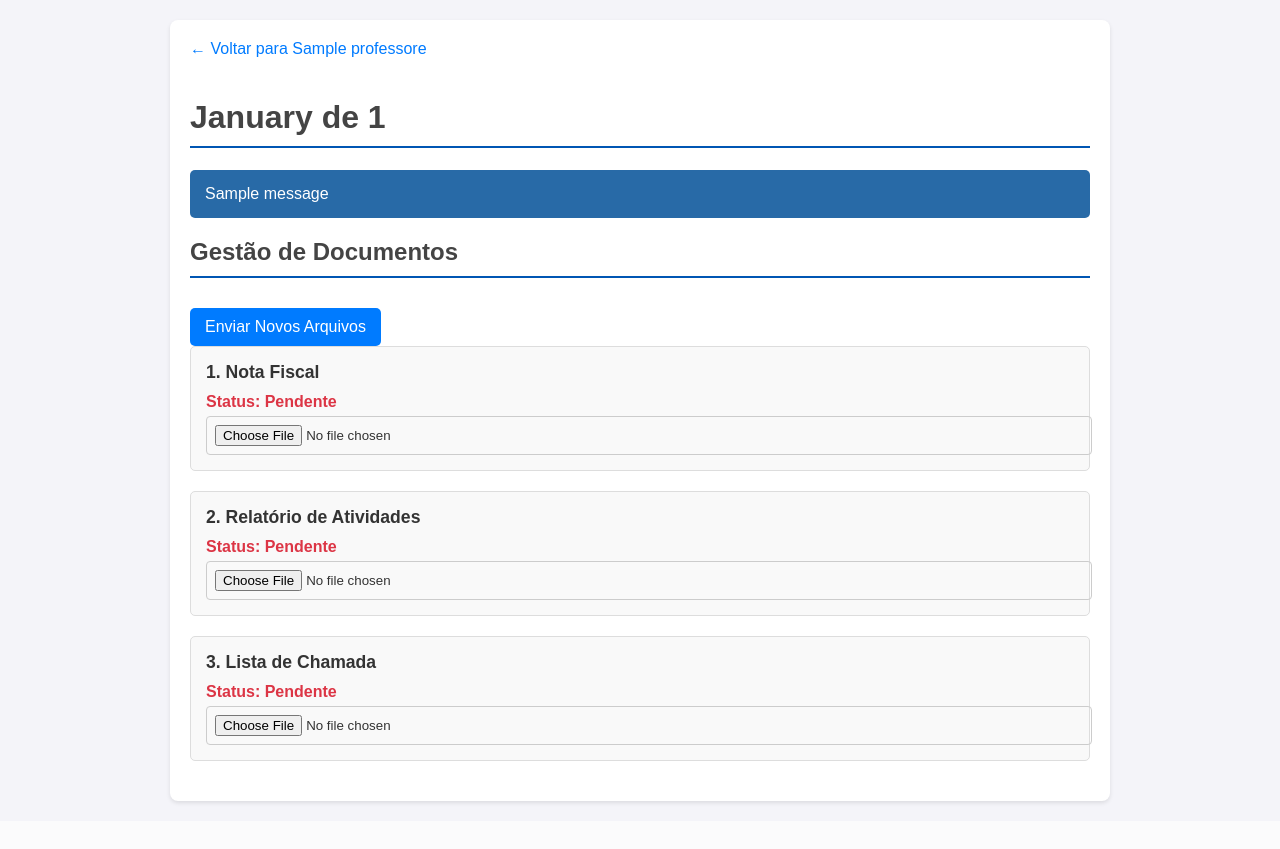
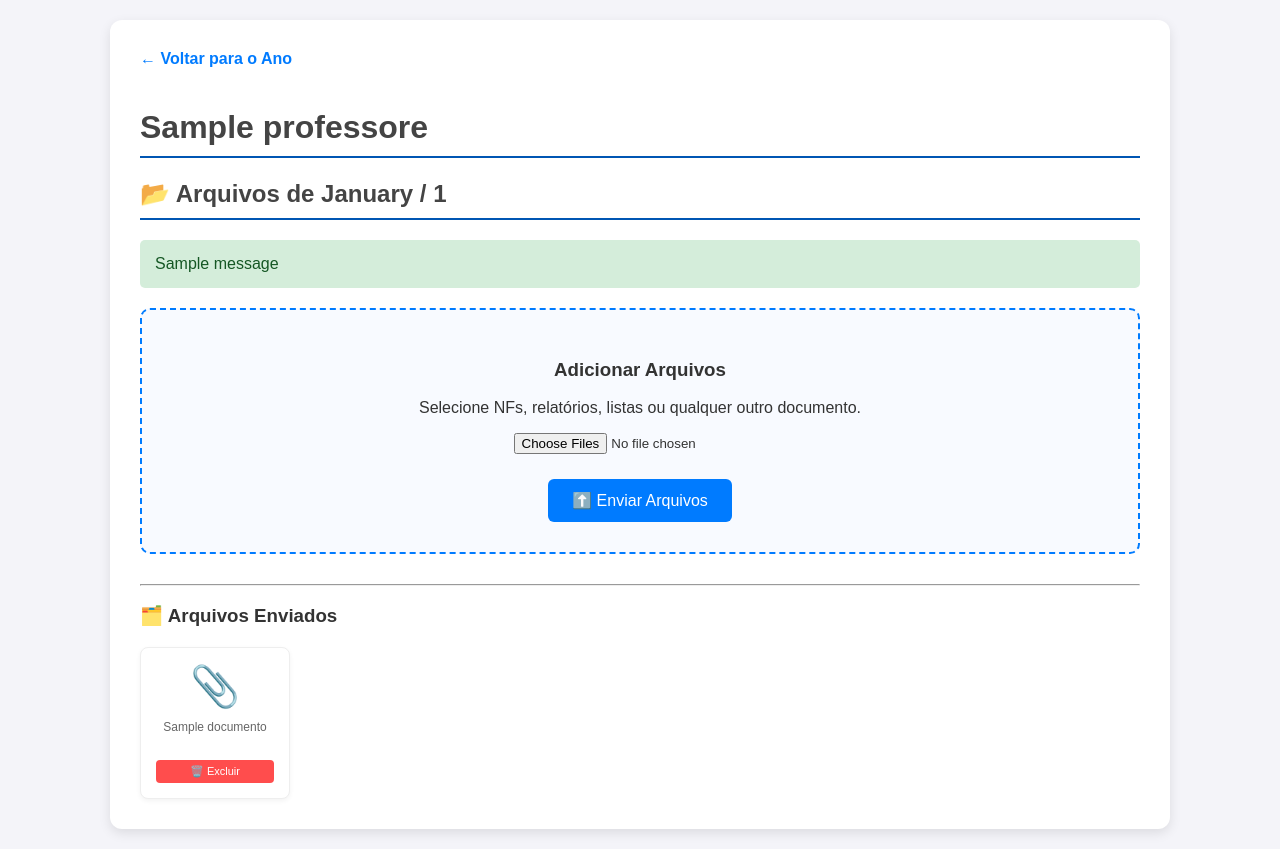
Before and after one commit to TailorKz/Projeto_Gestao_Professores, a Flask app: page /professor/1/1/1 in a window 1280 px wide. Before the commit the page ends 805 px from the top, so only its background shows below. Run offline with Flask 3, Linux system fonts and the light colour scheme; one stand-in notice (Sample message) is shown; a database or web service that is not in the repository returns one stand-in record (values such as "Sample title"); parts of the project's set-up code (start-up, migrations or seed data) failed here and were passed over; some libraries are stand-ins or nearby versions.

Commit message:
remoção do ocr para otimizar código e novo sistema de arquivos

````diff
--- a/app.py
+++ b/app.py
@@ -3,7 +3,6 @@ from flask import Flask, render_template, abort, url_for, request, redirect, fla
 import datetime
 import os
 from werkzeug.utils import secure_filename
-from ocr_processor import processar_nf
 from pypdf import PdfWriter
 from openpyxl import Workbook
 from openpyxl.styles import Font
@@ -162,60 +161,62 @@ def detalhes_professor(professor_id):
 def mes_detalhes(professor_id, ano, mes):
     conn = get_db_connection()
     db = conn.cursor(cursor_factory=psycopg2.extras.DictCursor)
+
+    # Busca dados do professor
     db.execute('SELECT * FROM professores WHERE id = %s', (professor_id,))
     professor = db.fetchone()
     if professor is None: abort(404)
+
     nome_mes = datetime.date(ano, mes, 1).strftime('%B').capitalize()
 
+    # LÓGICA DE UPLOAD SIMPLIFICADA
     if request.method == 'POST':
         if not s3_client:
             flash("Configuração de armazenamento na nuvem não encontrada.", "error")
             return redirect(request.url)
 
-        arquivos = {'NF': request.files.get('nota_fiscal'), 'Relatorio': request.files.get('relatorio'), 'Chamada': request.files.get('chamada')}
-        for tipo, arquivo in arquivos.items():
+        # Pega a lista de arquivos do campo único 'arquivos_gerais'
+        arquivos = request.files.getlist('arquivos_gerais')
+
+        uploads_realizados = 0
+        for arquivo in arquivos:
             if arquivo and arquivo.filename != '':
-                filename_seguro = secure_filename(arquivo.filename)
+                filename_original = arquivo.filename
+                filename_seguro = secure_filename(filename_original)
 
-                # CÓDIGO CORRIGIDO
+                # Caminho temporário
                 caminho_temporario = os.path.join(app.config['UPLOAD_FOLDER'], filename_seguro)
                 arquivo.save(caminho_temporario)
 
-                # Processa o arquivo do caminho salvo
-                if tipo == 'NF':
-                    dados_ocr = processar_nf(caminho_temporario)
-                    print(f"DEBUG: Dados extraídos do OCR para a NF: {dados_ocr}")
-                    nf_numero = dados_ocr.get('numero')
-                    nf_data = dados_ocr.get('data')
-                    nf_valor = dados_ocr.get('valor')
-                else:
-                    dados_ocr = {}
-                    nf_numero = None
-                    nf_data = None
-                    nf_valor = None
+                # Nome final no R2 (Cloudflare)
+                # Ex: 15/2026/03/documento.pdf
+                nome_final_r2 = f"{professor_id}/{ano}/{mes}/{filename_seguro}"
 
-                # Faz o upload para o R2 e remove o arquivo temporário
-                nome_final_r2 = f"{professor_id}/{ano}/{mes}/{tipo}_{filename_seguro}"
                 try:
                     s3_client.upload_file(caminho_temporario, BUCKET_NAME, nome_final_r2)
-                    os.remove(caminho_temporario)
+                    os.remove(caminho_temporario) # Limpa temp
+
+                    # Insere no banco (SEM OCR, SEM TIPO)
                     db.execute(
-                    'INSERT INTO documentos (professor_id, mes, ano, tipo_documento, caminho_arquivo, nf_numero, nf_data, nf_valor) VALUES (%s, %s, %s, %s, %s, %s, %s, %s)',
-                    (professor_id, mes, ano, tipo, nome_final_r2, nf_numero, nf_data, nf_valor)
+                        'INSERT INTO documentos (professor_id, mes, ano, caminho_arquivo, nome_original) VALUES (%s, %s, %s, %s, %s)',
+                        (professor_id, mes, ano, nome_final_r2, filename_original)
                     )
+                    uploads_realizados += 1
                 except Exception as e:
-                    flash(f"Erro ao fazer upload: {e}", "error")
+                    flash(f"Erro ao fazer upload de {filename_original}: {e}", "error")
 
         conn.commit()
-        db.close()
-        conn.close()
-        flash('Documentos enviados com sucesso!', 'success')
+        if uploads_realizados > 0:
+            flash(f'{uploads_realizados} arquivos enviados com sucesso!', 'success')
         return redirect(url_for('mes_detalhes', professor_id=professor_id, ano=ano, mes=mes))
 
-    db.execute('SELECT * FROM documentos WHERE professor_id = %s AND mes = %s AND ano = %s', (professor_id, mes, ano))
-    docs_db = db.fetchall()
-    documentos = {doc['tipo_documento']: doc for doc in docs_db}
+    # LÓGICA DE VISUALIZAÇÃO
+    db.execute('SELECT * FROM documentos WHERE professor_id = %s AND mes = %s AND ano = %s ORDER BY data_upload DESC', (professor_id, mes, ano))
+    documentos = db.fetchall()
+
     db.close()
+    conn.close()
+
     return render_template('mes_detalhes.html', professor=professor, mes_numero=mes, nome_mes=nome_mes, ano=ano, documentos=documentos)
 
 @app.route('/view/<path:filename>')
--- a/requirements.txt
+++ b/requirements.txt
@@ -1,5 +1,4 @@
 Flask==3.0.0
-pytesseract==0.3.10
 Pillow
 PyMuPDF==1.23.8
 pypdf==4.0.1
--- a/templates/mes_detalhes.html
+++ b/templates/mes_detalhes.html
@@ -2,124 +2,114 @@
 <html lang="pt-br">
 <head>
     <meta charset="UTF-8">
-    <meta name="viewport" content="width=device-width, initial-scale=1.0">
-    <title>{{ nome_mes }} - {{ professor['nome'] }}</title>
+    <title>Gerenciar Mês - {{ professor['nome'] }}</title>
     <link rel="icon" href="{{ url_for('static', filename='logo.ico') }}">
     <style>
         body { font-family: Arial, sans-serif; background-color: #f4f4f9; color: #333; margin: 0; padding: 20px; }
-        .container { max-width: 900px; margin: auto; background: white; padding: 20px; border-radius: 8px; box-shadow: 0 2px 4px rgba(0,0,0,0.1); }
+        .container { max-width: 1000px; margin: auto; background: white; padding: 30px; border-radius: 12px; box-shadow: 0 4px 12px rgba(0,0,0,0.1); }
         h1, h2 { color: #444; border-bottom: 2px solid #0056b3; padding-bottom: 10px; }
-        .back-link { display: inline-block; margin-bottom: 20px; color: #007bff; text-decoration: none; }
-        .back-link:hover { text-decoration: underline; }
-        .flash-message { padding: 15px; margin-bottom: 20px; border-radius: 5px; color: #fff; }
-        .flash-success { background-color: #286aa7; }
-        .flash-error { background-color: #dc3545; }
-        .upload-section { margin-bottom: 20px; padding: 15px; border: 1px solid #ddd; border-radius: 5px; background-color: #f9f9f9; }
-        .upload-section label { font-weight: bold; font-size: 1.1em; display: block; margin-bottom: 10px; }
-        .upload-section .status { margin-top: 10px; }
-        .status-enviado { color: #285fa7; font-weight: bold; }
-        .status-pendente { color: #dc3545; font-weight: bold; }
-        input[type="file"] { width: 100%; padding: 8px; border: 1px solid #ccc; border-radius: 4px; margin-top: 5px; }
-        button { background-color: #007bff; color: white; padding: 10px 15px; border: none; border-radius: 5px; cursor: pointer; font-size: 16px; margin-top: 10px; }
-        button:hover { background-color: #0056b3; }
-        .delete-btn { background-color: #dc3545; font-size: 0.8em; padding: 5px 10px; margin-left: 10px; }
-        .delete-btn:hover { background-color: #c82333; }
-        .ocr-data { border-left: 3px solid #007bff; padding-left: 10px; margin-top: 10px; margin-left: 15px; font-size: 0.9em; }
-        .ocr-data p { margin: 5px 0; }
+        .back-link { display: inline-block; margin-bottom: 20px; color: #007bff; text-decoration: none; font-weight: bold; }
+
+        /* Área de Upload */
+        .upload-area {
+            border: 2px dashed #007bff;
+            border-radius: 10px;
+            padding: 30px;
+            text-align: center;
+            background-color: #f8faff;
+            margin-bottom: 30px;
+            transition: background-color 0.3s;
+        }
+        .upload-area:hover { background-color: #e6f0ff; }
+        .upload-btn {
+            background-color: #007bff; color: white; padding: 12px 24px;
+            border: none; border-radius: 6px; cursor: pointer; font-size: 16px; margin-top: 10px;
+        }
+
+        /* Galeria de Arquivos */
+        .files-grid {
+            display: grid;
+            grid-template-columns: repeat(auto-fill, minmax(150px, 1fr));
+            gap: 20px;
+            margin-top: 20px;
+        }
+        .file-card {
+            background: #fff;
+            border: 1px solid #eee;
+            border-radius: 8px;
+            padding: 15px;
+            text-align: center;
+            box-shadow: 0 2px 5px rgba(0,0,0,0.05);
+            transition: transform 0.2s;
+            position: relative;
+        }
+        .file-card:hover { transform: translateY(-5px); box-shadow: 0 5px 15px rgba(0,0,0,0.1); }
+        .file-icon { font-size: 40px; color: #555; margin-bottom: 10px; display: block; text-decoration: none;}
+        .file-name { font-size: 12px; color: #666; word-break: break-all; display: block; margin-bottom: 10px; height: 30px; overflow: hidden;}
+
+        .btn-delete {
+            background: #ff4d4d; color: white; border: none;
+            border-radius: 4px; padding: 5px 10px; cursor: pointer; font-size: 11px;
+            width: 100%;
+        }
+
+        /* Flash messages */
+        .flash { padding: 15px; margin-bottom: 20px; border-radius: 5px; }
+        .flash.success { background-color: #d4edda; color: #155724; }
+        .flash.error { background-color: #f8d7da; color: #721c24; }
     </style>
 </head>
 <body>
     <div class="container">
-        <a href="{{ url_for('detalhes_professor', professor_id=professor['id']) }}" class="back-link">&larr; Voltar para {{ professor['nome'] }}</a>
+        <a href="{{ url_for('detalhes_professor', professor_id=professor['id']) }}" class="back-link">&larr; Voltar para o Ano</a>
 
-        <h1>{{ nome_mes }} de {{ ano }}</h1>
+        <h1>{{ professor['nome'] }}</h1>
+        <h2>📂 Arquivos de {{ nome_mes }} / {{ ano }}</h2>
 
         {% with messages = get_flashed_messages(with_categories=true) %}
             {% if messages %}
                 {% for category, message in messages %}
-                    <div class="flash-message flash-{{ category }}">{{ message }}</div>
+                    <div class="flash {{ category }}">{{ message }}</div>
                 {% endfor %}
             {% endif %}
         {% endwith %}
 
-        <h2>Gestão de Documentos</h2>
-
-        <form method="post" enctype="multipart/form-data">
-            {% if not documentos.NF or not documentos.Relatorio or not documentos.Chamada %}
-                <button type="submit">Enviar Novos Arquivos</button>
-            {% endif %}
-
-            <div class="upload-section">
-                <label for="nota_fiscal">1. Nota Fiscal</label>
-                {% if not documentos.NF %}
-                    <div class="status status-pendente">Status: Pendente</div>
-                    <input type="file" id="nota_fiscal" name="nota_fiscal">
-                {% endif %}
-            </div>
-
-            <div class="upload-section">
-                <label for="relatorio">2. Relatório de Atividades</label>
-                {% if not documentos.Relatorio %}
-                    <div class="status status-pendente">Status: Pendente</div>
-                    <input type="file" id="relatorio" name="relatorio">
-                {% endif %}
-            </div>
-
-            <div class="upload-section">
-                <label for="chamada">3. Lista de Chamada</label>
-                {% if not documentos.Chamada %}
-                    <div class="status status-pendente">Status: Pendente</div>
-                    <input type="file" id="chamada" name="chamada">
-                {% endif %}
-            </div>
+        <form method="post" enctype="multipart/form-data" class="upload-area">
+            <h3>Adicionar Arquivos</h3>
+            <p>Selecione NFs, relatórios, listas ou qualquer outro documento.</p>
+            <input type="file" name="arquivos_gerais" multiple required style="margin-bottom: 15px;">
+            <br>
+            <button type="submit" class="upload-btn">⬆️ Enviar Arquivos</button>
         </form>
 
+        <hr>
+
+        <h3>🗂️ Arquivos Enviados</h3>
         {% if documentos %}
-            <div class="documentos-enviados">
-                {% if documentos.NF %}
-                <div class="upload-section">
-                    <label>1. Nota Fiscal</label>
-                    <div class="status status-enviado">
-                        Status: Enviado &#10004;
-                        <a href="{{ url_for('view_file', filename=documentos.NF['caminho_arquivo']) }}" target="_blank">Visualizar</a>
-                        <form action="{{ url_for('deletar_documento', doc_id=documentos.NF['id']) }}" method="post" style="display: inline;">
-                            <button type="submit" class="delete-btn">Apagar</button>
-                        </form>
-                    </div>
-                    <div class="ocr-data">
-                        <p><strong>Número:</strong> {{ documentos.NF['nf_numero'] or 'Não extraído' }}</p>
-                        <p><strong>Data:</strong> {{ documentos.NF['nf_data'] or 'Não extraída' }}</p>
-                        <p><strong>Valor:</strong> R$ {{ documentos.NF['nf_valor'] | formatar_valor }}</p>
-                    </div>
+            <div class="files-grid">
+                {% for doc in documentos %}
+                <div class="file-card">
+                    <a href="{{ url_for('view_file', filename=doc['caminho_arquivo']) }}" target="_blank" class="file-icon" title="Clique para visualizar">
+                        {% if '.pdf' in doc['nome_original'].lower() %}
+                            📄
+                        {% elif '.jpg' in doc['nome_original'].lower() or '.png' in doc['nome_original'].lower() %}
+                            🖼️
+                        {% elif '.doc' in doc['nome_original'].lower() %}
+                            📝
+                        {% else %}
+                            📎
+                        {% endif %}
+                    </a>
+                    <span class="file-name" title="{{ doc['nome_original'] }}">{{ doc['nome_original'] }}</span>
+
+                    <form action="{{ url_for('deletar_documento', doc_id=doc['id']) }}" method="post" onsubmit="return confirm('Tem certeza que deseja apagar este arquivo?');">
+                        <button type="submit" class="btn-delete">🗑️ Excluir</button>
+                    </form>
                 </div>
-                {% endif %}
-
-                {% if documentos.Relatorio %}
-                <div class="upload-section">
-                    <label>2. Relatório de Atividades</label>
-                    <div class="status status-enviado">
-                        Status: Enviado &#10004;
-                       <a href="{{ url_for('view_file', filename=documentos.Relatorio['caminho_arquivo']) }}" target="_blank">Visualizar</a>
-                        <form action="{{ url_for('deletar_documento', doc_id=documentos.Relatorio['id']) }}" method="post" style="display: inline;">
-                            <button type="submit" class="delete-btn">Apagar</button>
-                        </form>
-                    </div>
-                </div>
-                {% endif %}
-
-                {% if documentos.Chamada %}
-                <div class="upload-section">
-                    <label>3. Lista de Chamada</label>
-                    <div class="status status-enviado">
-                        Status: Enviado &#10004;
-                        <a href="{{ url_for('view_file', filename=documentos.Chamada['caminho_arquivo']) }}" target="_blank">Visualizar</a>
-                        <form action="{{ url_for('deletar_documento', doc_id=documentos.Chamada['id']) }}" method="post" style="display: inline;">
-                            <button type="submit" class="delete-btn">Apagar</button>
-                        </form>
-                    </div>
-                </div>
-                {% endif %}
+                {% endfor %}
             </div>
+        {% else %}
+            <p style="text-align: center; color: #888;">Nenhum arquivo enviado para este mês ainda.</p>
         {% endif %}
 
     </div>
--- a/templates/parcela_gastos.html
+++ b/templates/parcela_gastos.html
@@ -124,8 +124,6 @@
 
         <div style="clear: both;"></div>
 
-        <h1>Controle de Gastos - {{ categoria }}</h1>
-        ```
     <script>
         function apagarGasto(gastoId) {
             if (confirm('Tem a certeza que quer apagar este gasto?')) {
````
Also changed, not shown: database.py (+43 -34 lines), ocr_processor.py (deleted, +0 -79 lines).
